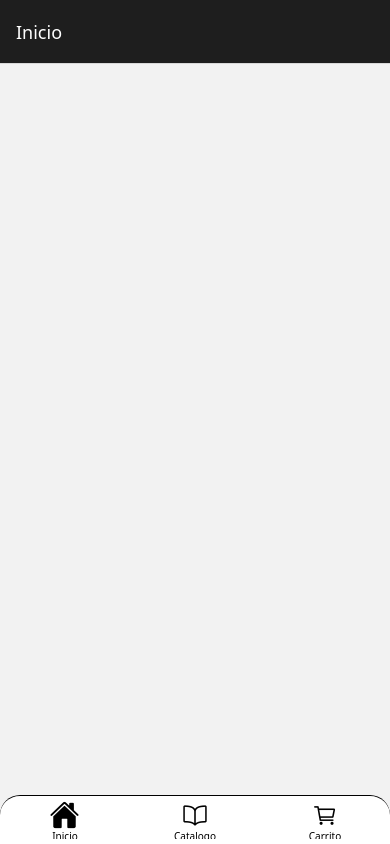
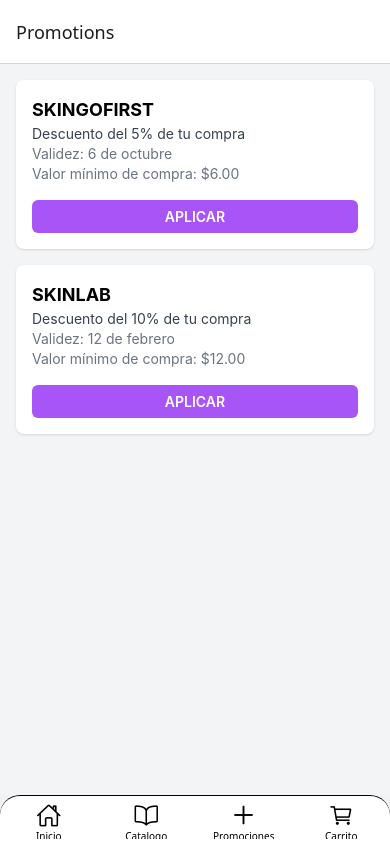
Before and after one commit to ArielGavilanes/app-react-native-vinculacion, a React Native app: screen /Promotions in a window 390 px wide. Built offline with nearby package versions, Linux system fonts and the light colour scheme.

Commit message:
cree PromotionScreen y el componente PromotionCard para listar las promociones con datos quemados

```diff
--- a/App.tsx
+++ b/App.tsx
@@ -9,6 +9,7 @@ import Ionicons from 'react-native-vector-icons/Ionicons';
 import { NavigationContainer } from '@react-navigation/native';
 import { CatalogueScreen } from './src/screens/CatalogueScreen';
 import { CartScreen } from './src/screens/CartScreen';
+import { PromotionScreen } from './src/screens/PromotionScreen';
 
 export const App = () => {
   const Stack = createNativeStackNavigator<RootStackParamList>();
@@ -77,6 +78,23 @@ export const App = () => {
           }}
         />
         <Tab.Screen
+          name="Promotions"
+          component={PromotionScreen}
+          options={{
+            tabBarLabel: 'Promociones',
+            tabBarIcon: ({ size, focused }) => (
+              <Ionicons
+                name={focused ? 'add' : 'add-outline'}
+                size={size}
+                color="black"
+                style={{
+                  transform: [{ scale: focused ? 1.2 : 1 }],
+                }}
+              />
+            ),
+          }}
+        />
+        <Tab.Screen
           name="Cart"
           component={CartScreen}
           options={{
--- a/package.json
+++ b/package.json
@@ -11,6 +11,7 @@
     "format": "prettier --write './**/*.{js,jsx,ts,tsx,json,css,scss,md}'"
   },
   "dependencies": {
+    "@react-native-async-storage/async-storage": "^1.24.0",
     "@react-native-community/masked-view": "^0.1.11",
     "@react-navigation/bottom-tabs": "^7.2.0",
     "@react-navigation/native": "^7.0.14",
@@ -25,14 +26,16 @@
     "react-native": "^0.76.5",
     "react-native-dotenv": "^3.4.11",
     "react-native-gesture-handler": "~2.20.2",
+    "react-native-get-random-values": "^1.11.0",
     "react-native-reanimated": "~3.16.1",
-    "react-native-safe-area-context": "4.12.0",
+    "react-native-safe-area-context": "^4.12.0",
     "react-native-screens": "~4.1.0",
     "react-native-svg": "^15.8.0",
     "react-native-vector-icons": "^10.2.0"
   },
   "devDependencies": {
     "@babel/core": "^7.25.2",
+    "@react-native-community/cli": "^15.1.3",
     "@types/react": "~18.3.12",
     "@types/react-native-vector-icons": "^6.4.18",
     "eslint": "^8.57.1",
--- /dev/null
+++ b/src/screens/PromotionCard.tsx
@@ -0,0 +1,31 @@
+import React from 'react';
+import { View, Text, TouchableOpacity } from 'react-native';
+
+// Variables para textos reutilizables
+const BUTTON_TEXT = "APLICAR";
+// Interfaz para las propiedades de la tarjeta
+interface PromotionCardProps {
+    code: string;
+    discount: string;
+    validity: string;
+    minValue: number;
+    onApply: () => void;
+}
+
+// Componente de tarjeta de promoción
+export const PromotionCard: React.FC<PromotionCardProps> = ({ code, discount, validity, minValue, onApply }) => {
+    return (
+        <View className="bg-white rounded-lg shadow p-4 mb-4">
+            <Text className="text-lg font-bold">{code}</Text>
+            <Text className="text-sm text-gray-700">Descuento del {discount} de tu compra</Text>
+            <Text className="text-sm text-gray-500">Validez: {validity}</Text>
+            <Text className="text-sm text-gray-500">Valor mínimo de compra: ${minValue.toFixed(2)}</Text>
+            <TouchableOpacity
+                className="bg-purple-500 rounded-md mt-4 py-2 px-4"
+                onPress={onApply}
+            >
+                <Text className="text-white text-center font-semibold">{BUTTON_TEXT}</Text>
+            </TouchableOpacity>
+        </View>
+    );
+};
--- /dev/null
+++ b/src/screens/PromotionScreen.tsx
@@ -0,0 +1,44 @@
+import React from 'react';
+import { View, ScrollView } from 'react-native';
+import { PromotionCard } from './PromotionCard';
+
+// Lista de promociones (datos quemados)
+const promotions = [
+  {
+    id: 1,
+    code: "SKINGOFIRST",
+    discount: "5%",
+    validity: "6 de octubre",
+    minValue: 6.0,
+  },
+  {
+    id: 2,
+    code: "SKINLAB",
+    discount: "10%",
+    validity: "12 de febrero",
+    minValue: 12.0,
+  },
+];
+
+
+export const PromotionScreen = () => {
+  const handleApplyPromotion = (code: string) => {
+    console.log(`Promoción aplicada: ${code}`);
+    // Implementar la lógica para aplicar la promoción al carrito
+  };
+
+  return (
+    <ScrollView className="flex-1 bg-gray-100 p-4">
+      {promotions.map((promo) => (
+        <PromotionCard
+          key={promo.id}
+          code={promo.code}
+          discount={promo.discount}
+          validity={promo.validity}
+          minValue={promo.minValue}
+          onApply={() => handleApplyPromotion(promo.code)}
+        />
+      ))}
+    </ScrollView>
+  );
+};
--- a/src/types/TabsTypes.ts
+++ b/src/types/TabsTypes.ts
@@ -2,4 +2,5 @@ export type HomeTabParamList = {
   Home: undefined;
   Cart: undefined;
   Catalogue: undefined;
+  Promotions: undefined;
 };
```
Also changed, not shown: 1 other file (tests, documents, lock files or other folders).
